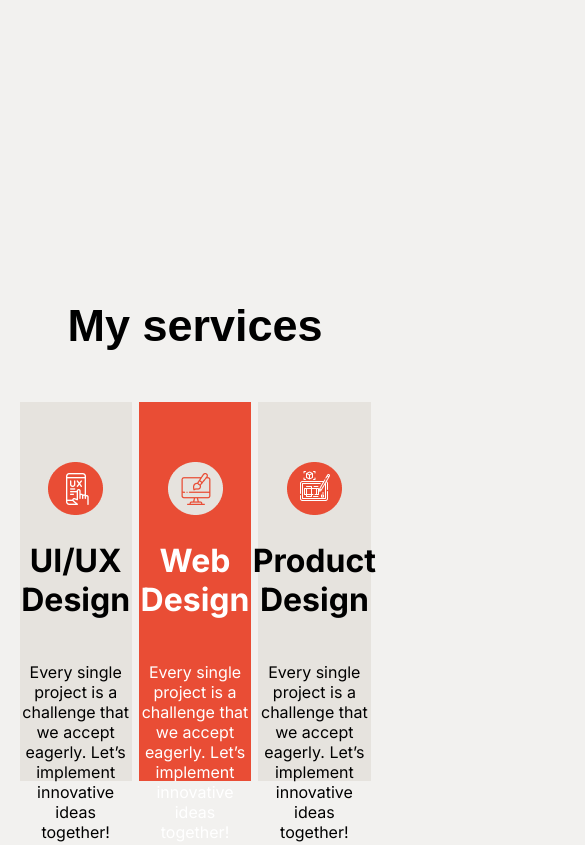
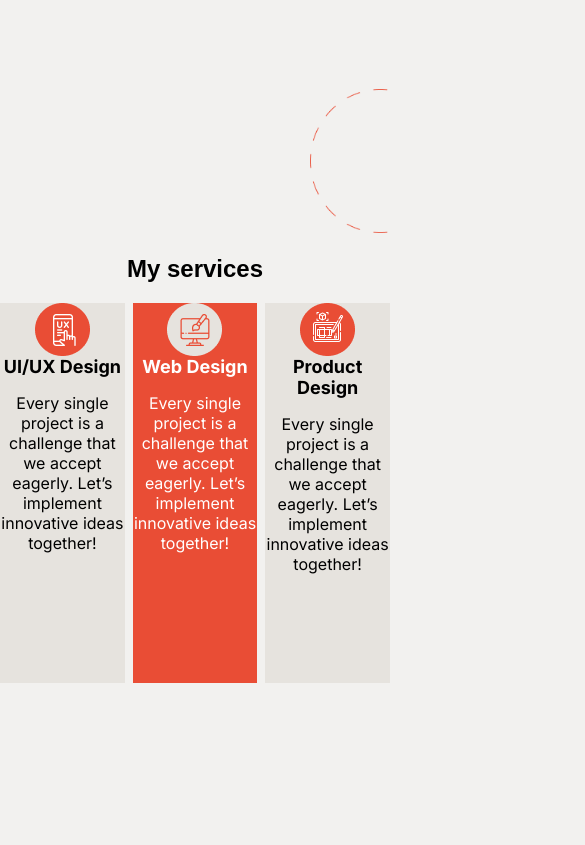
Before and after one commit to OlegPoloviy/exam, a plain HTML site: page index.html in a window 390 px wide. Shown: the part 1354-2199 px from the top of the page, 585 px wide, since content can reach past the window. Drawn offline with Linux system fonts and the light colour scheme; a web font is replaced by a local one.

Commit message:
Недороблений адаптив

```diff
--- a/styles.css
+++ b/styles.css
@@ -784,5 +784,74 @@ footer {
     }
 
     /* section 4 */
+    #services .img_1 {
+        position: relative;
+        width: 20%;
+        left: 310px;
+    }
+
+
+    #services_h2 {
+        font-size: 24px;
+        margin: 0 0 20px 0;
+    }
+
+    .cont_2 {
+        display: flex;
+        width : 100%;
+        height: 45vh;
+        justify-content: center;
+    }
+
+    .blocks_2 {
+        display: flex;
+        width: 100%;
+        justify-content: space-between;
+    }
+
+    .block_1 {
+        background-color: #e6e3de;
+        width : 32%;
+        display : flex;
+        flex-direction: column;
+        /* align-items: center; */
+        text-align: center;
+        padding-top: 0;
+        filter: drop-shadow(16px #E6E3DE17);
+    }
+
+    .block_1 h2 , .block_2 h2 , .block_3 h2{
+        font-size: 18px;
+        font-family: "Inter", sans-serif;
+        margin: 0;
+    }
+
+    .block_1 p,.block_2 p , .block_3 p {
+        font-size: 16px;
+        font-family: "Inter", sans-serif;
+    }
+
+    .block_2 {
+        background-color: #E94D35;
+        width: 32%;
+        display : flex;
+        flex-direction: column;
+        align-items: center;
+        text-align: center;
+        color: #FFFFFF;
+        padding-top: 0;
+    }
+
+    .block_3 {
+        background-color: #e6e3de;
+        width: 32%;
+        display : flex;
+        flex-direction: column;
+        align-items: center;
+        text-align: center;
+        padding-top: 0;
+    }
+
+    /* block 5 */
 
 }
```
